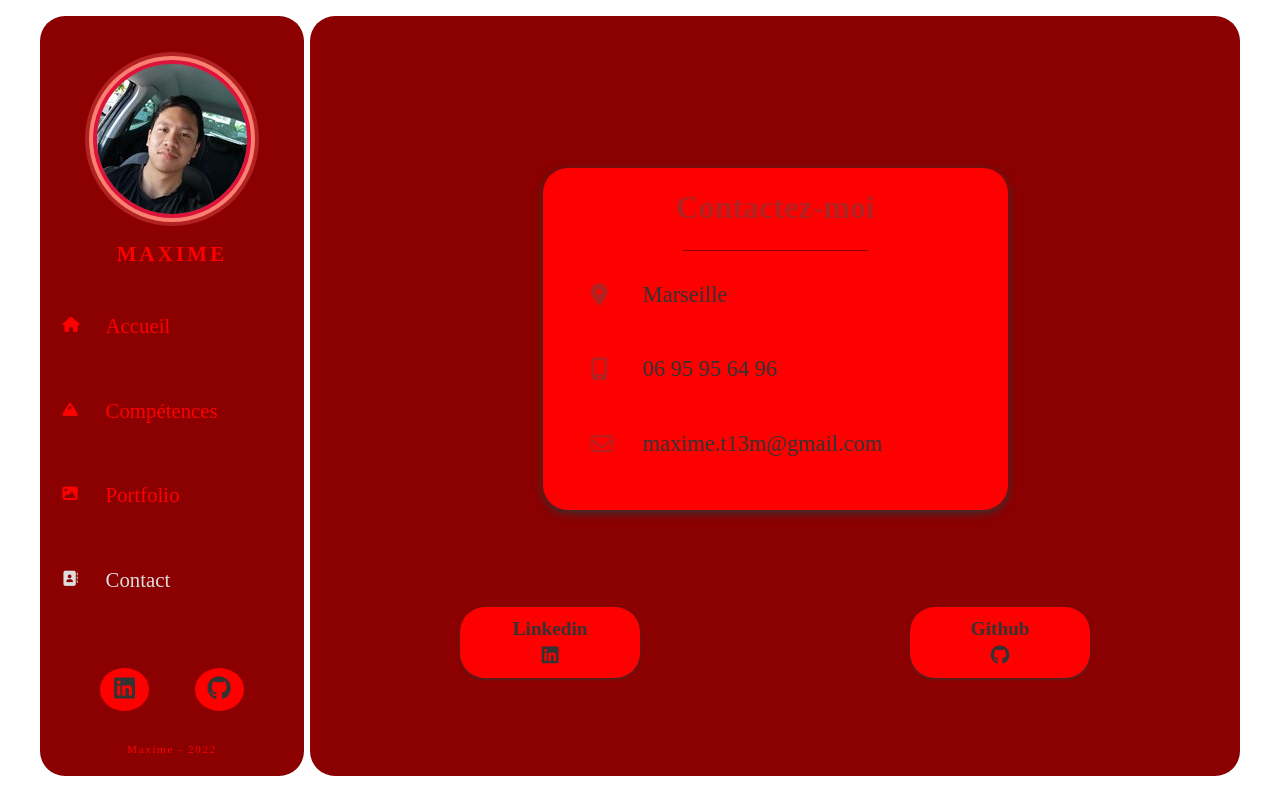
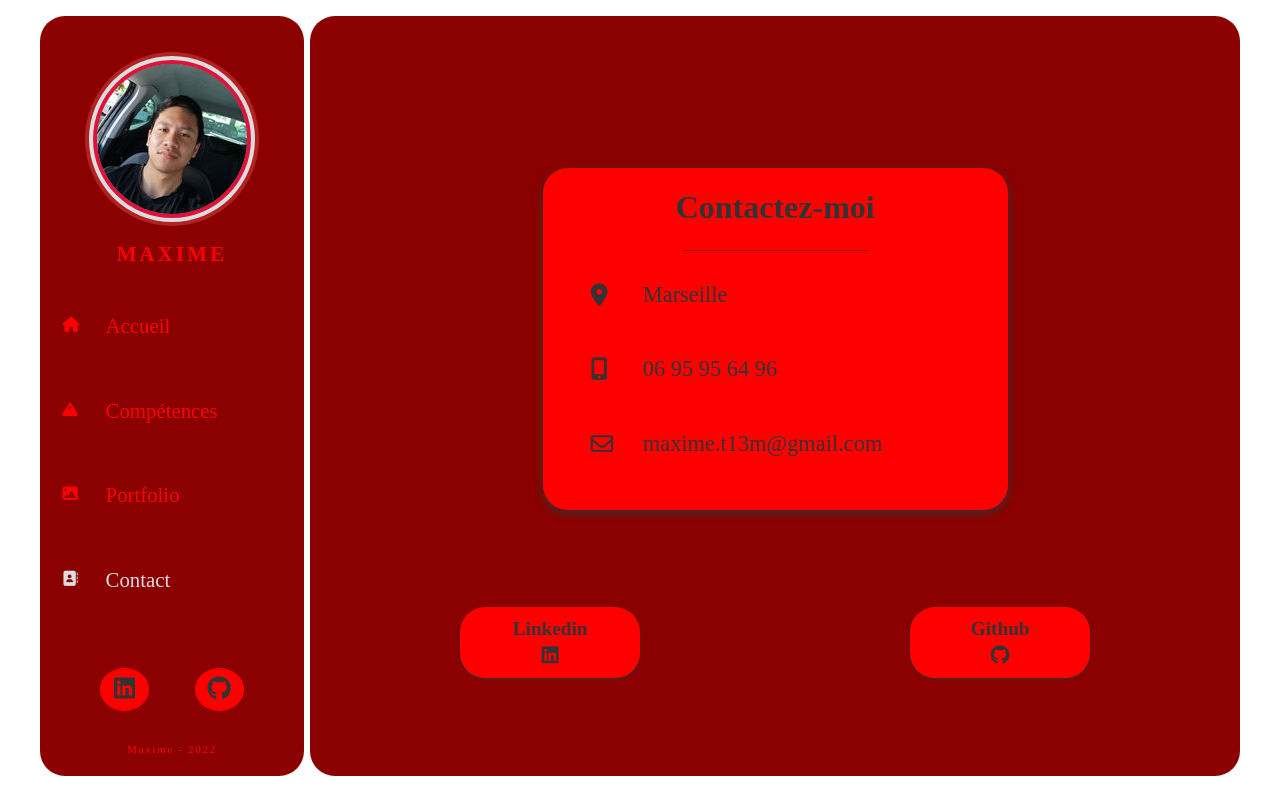
Before and after one commit to Aizkun/React-cv, a React (Create React App) app: page /contact in a window 1280 px wide. Built offline with nearby package versions, Linux system fonts and the light colour scheme; a web font is replaced by a local one.

Commit message:
modif css

```diff
--- a/src/styles/components/navigation.scss
+++ b/src/styles/components/navigation.scss
@@ -29,7 +29,7 @@
 
             img {
                 border-radius: 50%;
-                box-shadow: 0 0 0 4px $color-3, 0 0 0 8px $color-4, 0 0 0 12px $color-2;
+                box-shadow: 0 0 0 4px $color-3, 0 0 0 8px $white, 0 0 0 12px $color-2;
             }
 
             h3 {
--- a/src/styles/pages/_contact.scss
+++ b/src/styles/pages/_contact.scss
@@ -54,7 +54,7 @@
       text-align: center;
       margin-top: 0.3rem;
       position: relative;
-      color: $color-2;
+      color: $black;
 
       &:after {
         content: '';
@@ -82,7 +82,7 @@
         font-size: 1.4rem;
         position: absolute;
         transform: translateY(2px);
-        color: $color-2;
+        color: $black;
       }
 
       span {
@@ -94,15 +94,12 @@
         outline: none;
         width: 350px;
         transition: .2s ease;
-
-        &:hover {
-          color: $white;
-        }
       }
 
       .clickInput:hover {
         transform: translateX(56px);
         cursor: pointer;
+        color: $white;
       }
     }
   }
```
